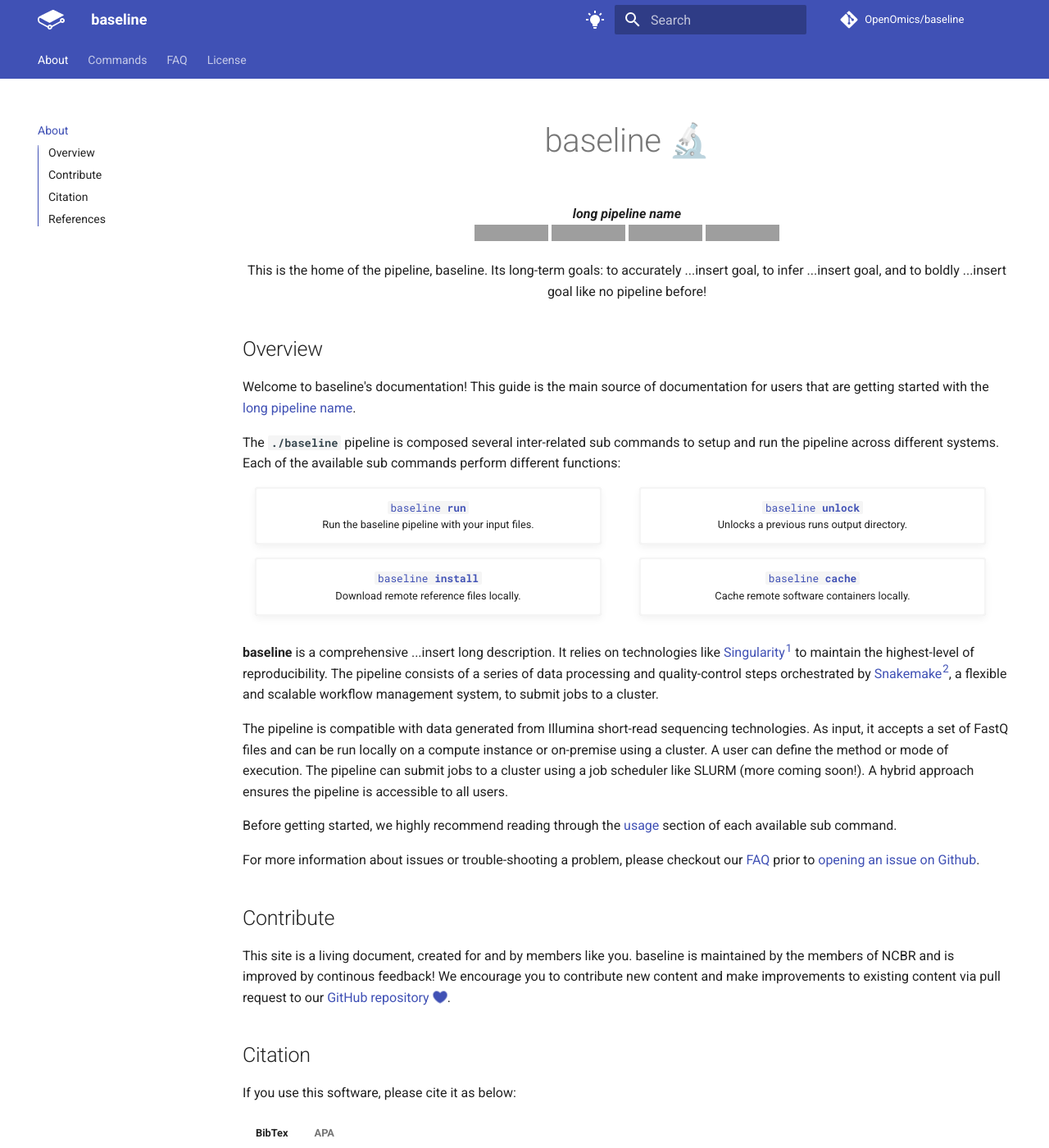
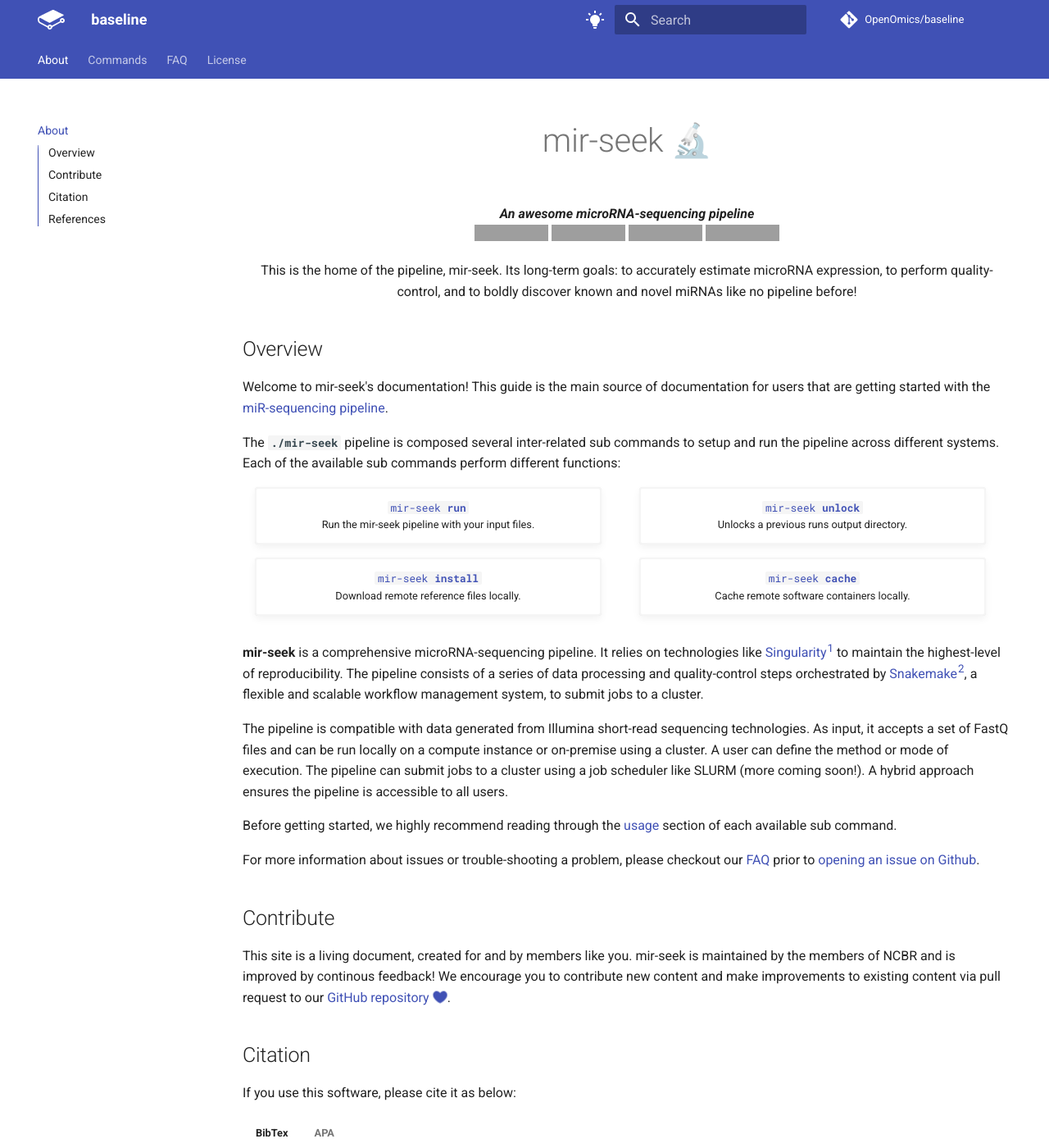
Before and after one commit to OpenOmics/mir-seek, an MkDocs documentation site: the page built from docs/index.md, in a window 1280 px wide and 1400 px high. Shown: the whole window at 82% size. Built offline with MkDocs 1.6.1 and Material for MkDocs 9.7.7, drawn with Linux system fonts in a browser that asks for light colours; comment, search, counter and statistics services are not loaded; the version menu is left out; grey boxes are pictures that could not be loaded.

Commit message:
Updating description and README

```diff
--- a/docs/index.md
+++ b/docs/index.md
@@ -1,43 +1,43 @@
 <div align="center">
 
-  <h1 style="font-size: 250%">baseline 🔬</h1>
+  <h1 style="font-size: 250%">mir-seek 🔬</h1>
 
-  <b><i>long pipeline name</i></b><br>
-  <a href="https://github.com/OpenOmics/baseline/actions/workflows/main.yaml">
-    <img alt="tests" src="https://github.com/OpenOmics/baseline/workflows/tests/badge.svg">
+  <b><i>An awesome microRNA-sequencing pipeline</i></b><br>
+  <a href="https://github.com/OpenOmics/mir-seek/actions/workflows/main.yaml">
+    <img alt="tests" src="https://github.com/OpenOmics/mir-seek/workflows/tests/badge.svg">
   </a>
-  <a href="https://github.com/OpenOmics/baseline/actions/workflows/docs.yml">
-    <img alt="docs" src="https://github.com/OpenOmics/baseline/workflows/docs/badge.svg">
+  <a href="https://github.com/OpenOmics/mir-seek/actions/workflows/docs.yml">
+    <img alt="docs" src="https://github.com/OpenOmics/mir-seek/workflows/docs/badge.svg">
   </a>
-  <a href="https://github.com/OpenOmics/baseline/issues">
-    <img alt="GitHub issues" src="https://img.shields.io/github/issues/OpenOmics/baseline?color=brightgreen">
+  <a href="https://github.com/OpenOmics/mir-seek/issues">
+    <img alt="GitHub issues" src="https://img.shields.io/github/issues/OpenOmics/mir-seek?color=brightgreen">
   </a>
-  <a href="https://github.com/OpenOmics/baseline/blob/main/LICENSE">
-    <img alt="GitHub license" src="https://img.shields.io/github/license/OpenOmics/baseline">
+  <a href="https://github.com/OpenOmics/mir-seek/blob/main/LICENSE">
+    <img alt="GitHub license" src="https://img.shields.io/github/license/OpenOmics/mir-seek">
   </a>
 
   <p>
-    This is the home of the pipeline, baseline. Its long-term goals: to accurately ...insert goal, to infer ...insert goal, and to boldly ...insert goal like no pipeline before!
+    This is the home of the pipeline, mir-seek. Its long-term goals: to accurately estimate microRNA expression, to perform quality-control, and to boldly discover known and novel miRNAs like no pipeline before!
   </p>
 
 </div>
 
 
 ## Overview
-Welcome to baseline's documentation! This guide is the main source of documentation for users that are getting started with the [long pipeline name](https://github.com/OpenOmics/baseline/).
+Welcome to mir-seek's documentation! This guide is the main source of documentation for users that are getting started with the [miR-sequencing pipeline](https://github.com/OpenOmics/mir-seek/).
 
-The **`./baseline`** pipeline is composed several inter-related sub commands to setup and run the pipeline across different systems. Each of the available sub commands perform different functions:
+The **`./mir-seek`** pipeline is composed several inter-related sub commands to setup and run the pipeline across different systems. Each of the available sub commands perform different functions:
 
 <section align="center" markdown="1" style="display: flex; flex-wrap: row wrap; justify-content: space-around;">
 
 !!! inline custom-grid-button ""
 
-    [<code style="font-size: 1em;">baseline <b>run</b></code>](usage/run.md)
-    Run the baseline pipeline with your input files.
+    [<code style="font-size: 1em;">mir-seek <b>run</b></code>](usage/run.md)
+    Run the mir-seek pipeline with your input files.
 
 !!! inline custom-grid-button ""
 
-    [<code style="font-size: 1em;">baseline <b>unlock</b></code>](usage/unlock.md)
+    [<code style="font-size: 1em;">mir-seek <b>unlock</b></code>](usage/unlock.md)
     Unlocks a previous runs output directory.
 
 </section>
@@ -47,28 +47,28 @@ The **`./baseline`** pipeline is composed several inter-related sub commands to
 
 !!! inline custom-grid-button ""
 
-    [<code style="font-size: 1em;">baseline <b>install</b></code>](usage/install.md)
+    [<code style="font-size: 1em;">mir-seek <b>install</b></code>](usage/install.md)
     Download remote reference files locally.
 
 
 !!! inline custom-grid-button ""
 
-    [<code style="font-size: 1em;">baseline <b>cache</b></code>](usage/cache.md)
+    [<code style="font-size: 1em;">mir-seek <b>cache</b></code>](usage/cache.md)
     Cache remote software containers locally.
 
 </section>
 
-**baseline** is a comprehensive ...insert long description. It relies on technologies like [Singularity<sup>1</sup>](https://singularity.lbl.gov/) to maintain the highest-level of reproducibility. The pipeline consists of a series of data processing and quality-control steps orchestrated by [Snakemake<sup>2</sup>](https://snakemake.readthedocs.io/en/stable/), a flexible and scalable workflow management system, to submit jobs to a cluster.
+**mir-seek** is a comprehensive microRNA-sequencing pipeline. It relies on technologies like [Singularity<sup>1</sup>](https://singularity.lbl.gov/) to maintain the highest-level of reproducibility. The pipeline consists of a series of data processing and quality-control steps orchestrated by [Snakemake<sup>2</sup>](https://snakemake.readthedocs.io/en/stable/), a flexible and scalable workflow management system, to submit jobs to a cluster.
 
 The pipeline is compatible with data generated from Illumina short-read sequencing technologies. As input, it accepts a set of FastQ files and can be run locally on a compute instance or on-premise using a cluster. A user can define the method or mode of execution. The pipeline can submit jobs to a cluster using a job scheduler like SLURM (more coming soon!). A hybrid approach ensures the pipeline is accessible to all users.
 
 Before getting started, we highly recommend reading through the [usage](usage/run.md) section of each available sub command.
 
-For more information about issues or trouble-shooting a problem, please checkout our [FAQ](faq/questions.md) prior to [opening an issue on Github](https://github.com/OpenOmics/baseline/issues).
+For more information about issues or trouble-shooting a problem, please checkout our [FAQ](faq/questions.md) prior to [opening an issue on Github](https://github.com/OpenOmics/mir-seek/issues).
 
 ## Contribute
 
-This site is a living document, created for and by members like you. baseline is maintained by the members of NCBR and is improved by continous feedback! We encourage you to contribute new content and make improvements to existing content via pull request to our [GitHub repository :octicons-heart-fill-24:{ .heart }](https://github.com/OpenOmics/baseline).
+This site is a living document, created for and by members like you. mir-seek is maintained by the members of NCBR and is improved by continous feedback! We encourage you to contribute new content and make improvements to existing content via pull request to our [GitHub repository :octicons-heart-fill-24:{ .heart }](https://github.com/OpenOmics/mir-seek).
 
 ## Citation
 
```
Also changed, not shown: README.md (+17 -17 lines), 1 other file.
